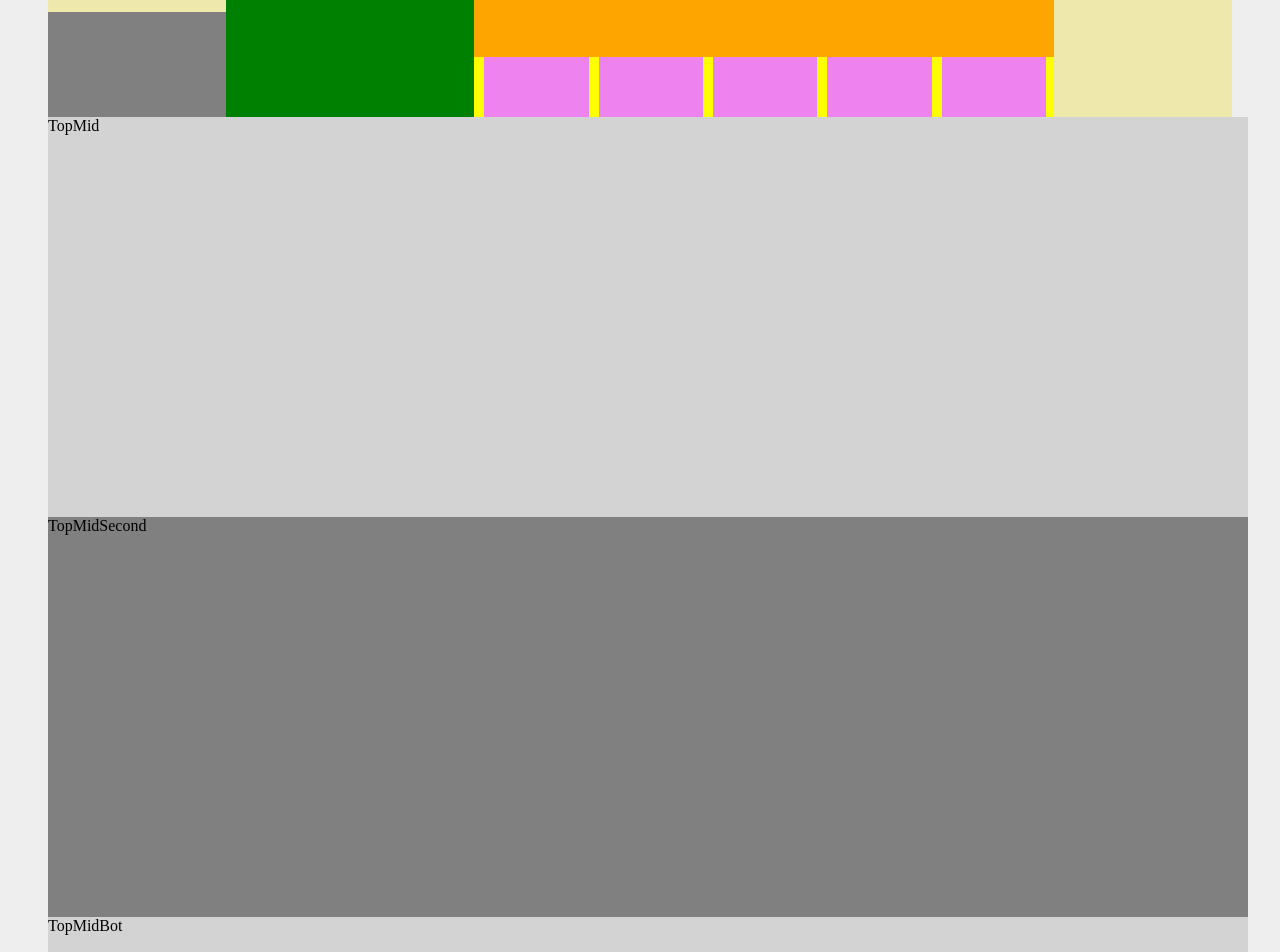
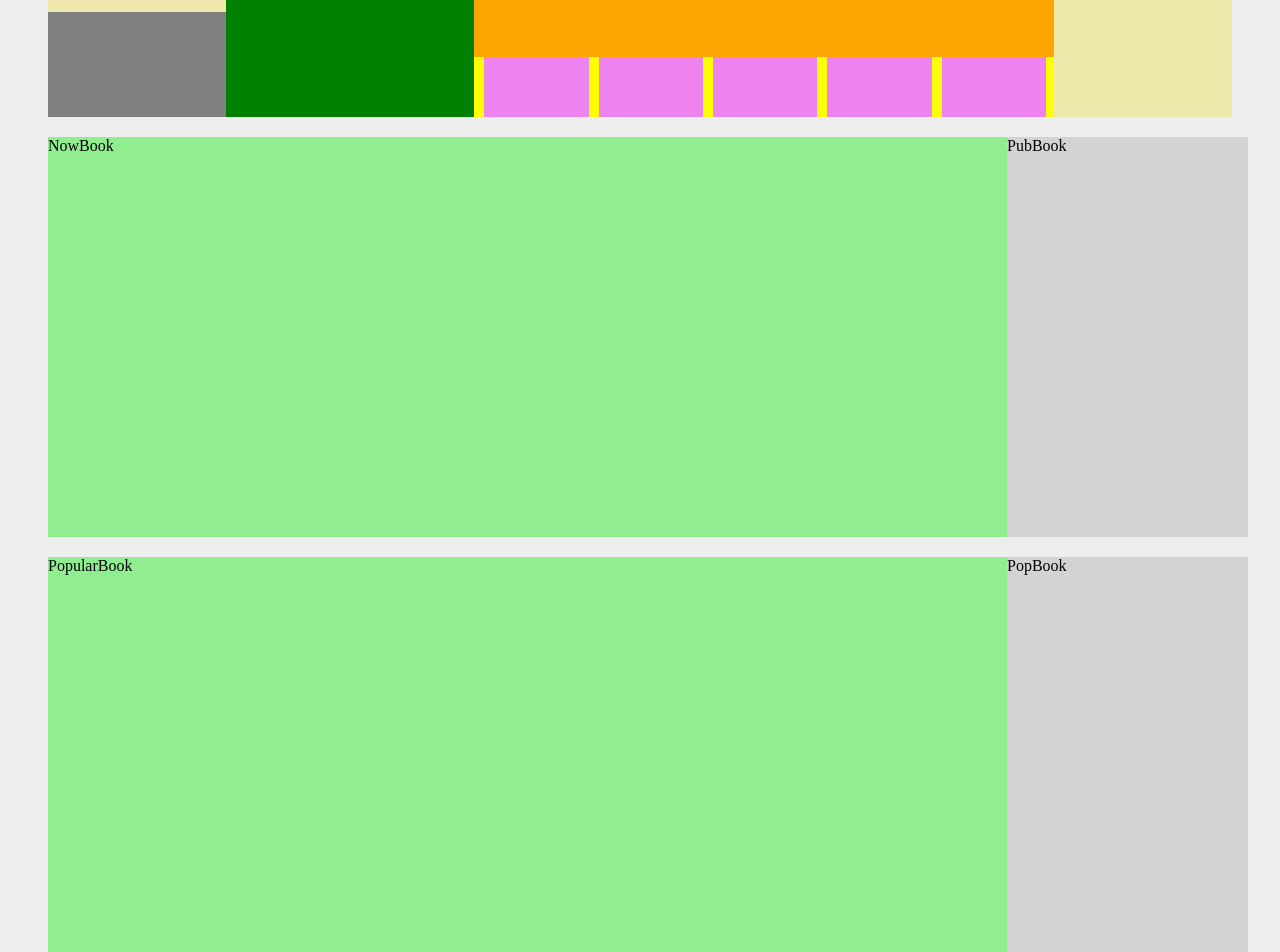
Before and after one commit to choonsimDev/MobickStation, a Next.js app: page / in a window 1280 px wide. Shown: the part 800-1752 px from the top of the page. Built offline with nearby package versions, Linux system fonts and the light colour scheme; a web font is replaced by a local one.

Commit message:
add margin at each blocks

```diff
--- a/components/AdArea.js
+++ b/components/AdArea.js
@@ -3,7 +3,7 @@ import styled from "styled-components";
 const StyledTopMidWraper = styled.div`
     width: 1200px;
     height : 100px;
-
+    margin-top: 20px;
     background-color: pink;
 `;
 
--- a/components/BottomSkin.js
+++ b/components/BottomSkin.js
@@ -3,7 +3,7 @@ import styled from "styled-components";
 const StyledTopMidWraper = styled.div`
     width: 1200px;
     height : 400px;
-
+    margin-top: 20px;
     background-color: gray;
 `;
 
--- a/components/Card.js
+++ b/components/Card.js
@@ -3,7 +3,7 @@ import styled from "styled-components";
 const StyledTopMidWraper = styled.div`
     width: 1200px;
     height : 600px;
-
+    margin-top: 20px;
     background-color: gray;
 `;
 
--- a/components/MultiSection.js
+++ b/components/MultiSection.js
@@ -3,10 +3,9 @@ import styled from "styled-components";
 const StyledTopMidWraper = styled.div`
     width: 1200px;
     height : 600px;
-
+    margin-top: 20px;
     background-color: gray;
 `;
-
 
 export default function MultiSection() {
     return (
--- a/components/TopMid.js
+++ b/components/TopMid.js
@@ -3,13 +3,29 @@ import styled from "styled-components";
 const StyledTopMidWraper = styled.div`
     width: 1200px;
     height : 400px;
+    margin-top: 20px;
+    display: flex;
+    flex-direction: row;
+    background-color: lightgray;
+`;
 
+const StyledNowBook = styled.div`
+    width: 959px;
+    height: 400px;
+    background-color: lightgreen;
+`;
+const StyledPubBook = styled.div`
+    width: 238px;
+    height: 400px;
     background-color: lightgray;
 `;
 
 
 export default function TopMid() {
     return (
-        <StyledTopMidWraper>TopMid</StyledTopMidWraper>
+        <StyledTopMidWraper>
+            <StyledNowBook>NowBook</StyledNowBook>
+            <StyledPubBook>PubBook</StyledPubBook>
+        </StyledTopMidWraper>
     );
 }
--- a/components/TopMidSecond.js
+++ b/components/TopMidSecond.js
@@ -3,13 +3,29 @@ import styled from "styled-components";
 const StyledTopMidWraper = styled.div`
     width: 1200px;
     height : 400px;
+    margin-top: 20px;
+    display: flex;
+    flex-direction: row;
+    background-color: lightgray;
+`;
 
-    background-color: gray;
+const StyledPopularBook = styled.div`
+    width: 959px;
+    height: 400px;
+    background-color: lightgreen;
+`;
+const StyledPopBook = styled.div`
+    width: 238px;
+    height: 400px;
+    background-color: lightgray;
 `;
 
 
 export default function TopMidSecond() {
     return (
-        <StyledTopMidWraper>TopMidSecond</StyledTopMidWraper>
+        <StyledTopMidWraper>
+            <StyledPopularBook>PopularBook</StyledPopularBook>
+            <StyledPopBook>PopBook</StyledPopBook>
+        </StyledTopMidWraper>
     );
 }
--- a/components/Youtube.js
+++ b/components/Youtube.js
@@ -3,7 +3,7 @@ import styled from "styled-components";
 const StyledTopMidWraper = styled.div`
     width: 1200px;
     height : 400px;
-
+    margin-top: 20px;
     background-color: lightgray;
 `;
 
--- a/pages/index.js
+++ b/pages/index.js
@@ -37,7 +37,6 @@ export default function Home() {
         <TodayItem />
         <TopMid />
         <TopMidSecond />
-        <TopMidBot />
         <MultiSection />
         <Youtube />
         <Card />
```
